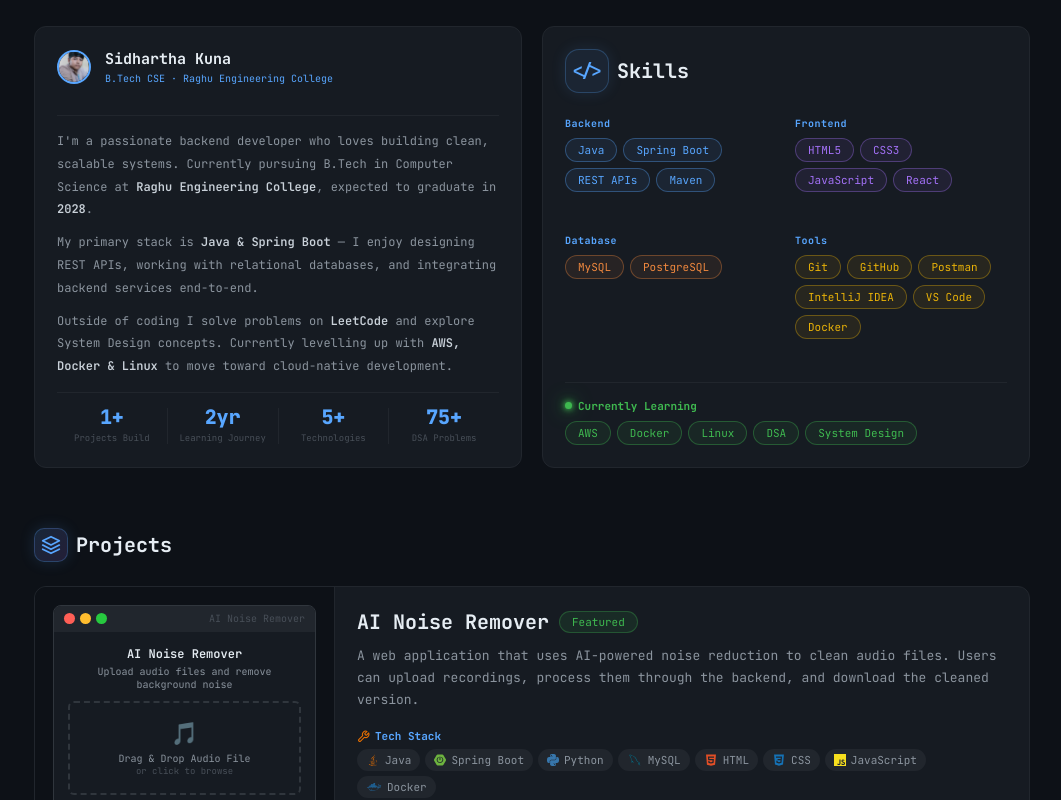
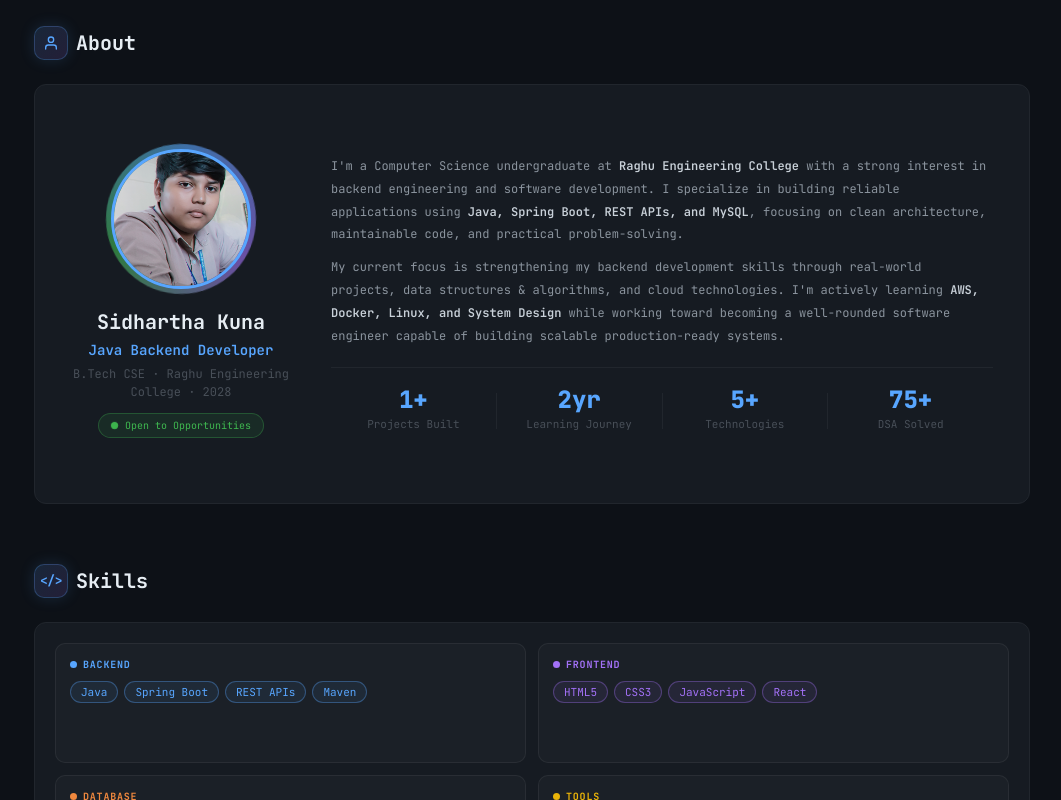
Before and after one commit to sidharthakuna/Portfolio, a React (Vite) app: page / in a window 1280 px wide. Shown: the part 620-1420 px from the top of the page, without its empty margins (108-1169 px from the left). Built offline with nearby package versions, Linux system fonts and the light colour scheme.

Commit message:
seperated the about and skill section

```diff
--- a/src/App.jsx
+++ b/src/App.jsx
@@ -17,7 +17,7 @@
         <Hero />
 
         <section className="section">
-          <div className="grid2">
+          <div className="about-skills-wrap">
             <About />
             <Skills />
           </div>
--- a/src/Stylings/About.css
+++ b/src/Stylings/About.css
@@ -1,49 +1,151 @@
+/* ============================================================
+   ABOUT — no heading overrides here.
+   .section-title lives in global.css (font-size, gap, margin).
+   .about-icon-box mirrors .project-icon-box exactly.
+============================================================ */
+
+/* ── Icon box: same dimensions & style as .project-icon-box ── */
+.about-icon-box {
+  width: 34px;
+  height: 34px;
+  flex-shrink: 0;
+
+  display: flex;
+  align-items: center;
+  justify-content: center;
+
+  border-radius: 10px;
+
+  background: linear-gradient(
+    135deg,
+    rgba(88, 166, 255, 0.15),
+    rgba(163, 113, 247, 0.15)
+  );
+
+  border: 1px solid rgba(88, 166, 255, 0.25);
+  color: #58A6FF;
+  box-shadow: 0 0 15px rgba(88, 166, 255, 0.15);
+}
+
+
+/* ── Card ──────────────────────────────────────────────────── */
 .about-card {
   display: flex;
   flex-direction: column;
-  justify-content: space-between;
-  min-height: 340px;
+  gap: 28px;
+  width: 100%;
+  padding: 36px;
+  min-height: 420px;
 }
 
-.about-header {
+.about-body {
+  display: grid;
+  grid-template-columns: 220px 1fr;
+  gap: 40px;
+  align-items: center;
+  flex: 1;
+}
+
+
+/* ── LEFT COLUMN ────────────────────────────────────────────── */
+.about-left {
   display: flex;
+  flex-direction: column;
   align-items: center;
-  gap: 14px;
-  margin-bottom: 16px;
+  text-align: center;
+  gap: 6px;
+}
+
+.about-avatar-wrap {
+  position: relative;
+  width: 140px;
+  height: 140px;
+  margin-bottom: 10px;
 }
 
 .about-avatar {
-  width: 34px;
-  height: 34px;
+  width: 140px;
+  height: 140px;
   border-radius: 50%;
   object-fit: cover;
-  border: 2px solid #58A6FF;
-  flex-shrink: 0;
+  border: 3px solid #58A6FF;
+  cursor: pointer;
   transition: all 0.3s ease;
-  cursor:pointer
+  position: relative;
+  z-index: 1;
 }
 
 .about-avatar:hover {
-  transform: scale(1.08);
-  box-shadow: 0 0 15px rgba(88, 166, 255, 0.45);
+  transform: scale(1.06);
+  box-shadow: 0 0 20px rgba(88, 166, 255, 0.5);
+}
+
+.about-avatar-ring {
+  position: absolute;
+  inset: -5px;
+  border-radius: 50%;
+  background: conic-gradient(#58A6FF, #A371F7, #3FB950, #58A6FF);
+  z-index: 0;
+  animation: spinRing 6s linear infinite;
+  opacity: 0.6;
+}
+
+@keyframes spinRing {
+  to { transform: rotate(360deg); }
 }
 
 .about-name {
-  font-size: 15px;
+  font-size: 20px;
   font-weight: 700;
   color: #E6EDF3;
+  margin-top: 4px;
 }
 
 .about-role {
-  font-size: 10px;
+  font-size: 14px;
   color: #58A6FF;
-  margin-top: 3px;
+  font-weight: 600;
 }
 
-.about-divider {
-  border: none;
-  border-top: 1px solid #21262D;
-  margin: 14px 0;
+.about-college {
+  font-size: 12px;
+  color: #484F58;
+  line-height: 1.5;
+}
+
+.about-open-badge {
+  display: inline-flex;
+  align-items: center;
+  gap: 7px;
+  background: rgba(63, 185, 80, 0.1);
+  border: 1px solid rgba(63, 185, 80, 0.3);
+  color: #3FB950;
+  font-size: 10px;
+  padding: 5px 12px;
+  border-radius: 999px;
+  margin-top: 6px;
+}
+
+.about-pulse {
+  width: 7px;
+  height: 7px;
+  background: #3FB950;
+  border-radius: 50%;
+  animation: pulse 2s infinite;
+  flex-shrink: 0;
+}
+
+@keyframes pulse {
+  0%, 100% { opacity: 1; transform: scale(1); }
+  50%       { opacity: 0.4; transform: scale(1.5); }
+}
+
+
+/* ── RIGHT COLUMN ───────────────────────────────────────────── */
+.about-right {
+  display: flex;
+  flex-direction: column;
+  justify-content: center;
 }
 
 .about-text {
@@ -57,6 +159,14 @@
   font-weight: 600;
 }
 
+.about-divider {
+  border: none;
+  border-top: 1px solid #21262D;
+  margin: 20px 0;
+}
+
+
+/* ── STATS ──────────────────────────────────────────────────── */
 .about-stats {
   display: flex;
   align-items: center;
@@ -68,14 +178,14 @@
 }
 
 .about-stat-num {
-  font-size: 20px;
+  font-size: 24px;
   font-weight: 800;
   color: #58A6FF;
   line-height: 1;
 }
 
 .about-stat-lbl {
-  font-size: 9px;
+  font-size: 11px;
   color: #484F58;
   margin-top: 5px;
   line-height: 1.4;
@@ -87,3 +197,28 @@
   background: #21262D;
   flex-shrink: 0;
 }
+
+
+/* ── RESPONSIVE ─────────────────────────────────────────────── */
+@media (max-width: 768px) {
+  .about-body {
+    grid-template-columns: 1fr;
+    gap: 28px;
+  }
+
+  .about-left {
+    flex-direction: column;
+    align-items: center;
+    text-align: center;
+  }
+}
+
+@media (max-width: 480px) {
+  .about-card { padding: 20px; }
+
+  .about-left {
+    flex-direction: column;
+    align-items: center;
+    text-align: center;
+  }
+}
--- a/src/Stylings/Skills.css
+++ b/src/Stylings/Skills.css
@@ -1,114 +1,153 @@
-.skills-card {
-  min-height: 340px;
+/* ============================================================
+   SKILLS — no heading overrides here.
+   .section-title lives in global.css (font-size, gap, margin).
+   .skills-icon-box mirrors .project-icon-box exactly.
+============================================================ */
+
+/* Outer wrapper — just flex column, no gap needed:
+   .section-title already has margin-bottom: 24px          */
+.skills-section {
   display: flex;
   flex-direction: column;
 }
 
-.skills-cols {
-  display: grid;
-  grid-template-columns: repeat(2, 1fr);
-  gap: 18px;
-  flex: 1;
-}
-
-.skill-head {
-  font-size: 10px;
-  font-weight: 700;
-  color: #58A6FF;
-  margin-bottom: 8px;
-  letter-spacing: 0.5px;
-}
+/* ── Icon box: same dimensions & gradient as .project-icon-box ── */
 .skills-icon-box {
-  width: 44px;
-  height: 44px;
+  width: 34px;
+  height: 34px;
+  flex-shrink: 0;
 
   display: flex;
   align-items: center;
   justify-content: center;
 
-  border-radius: 14px;
+  border-radius: 10px;
 
-  background: rgba(88, 166, 255, 0.08);
+  background: linear-gradient(
+    135deg,
+    rgba(88, 166, 255, 0.15),
+    rgba(163, 113, 247, 0.15)
+  );
+
   border: 1px solid rgba(88, 166, 255, 0.25);
+  color: #58A6FF;
+  box-shadow: 0 0 15px rgba(88, 166, 255, 0.15);
 
-  color: #58A6FF;
-
-  box-shadow:
-    0 0 15px rgba(88, 166, 255, 0.12);
-
-  font-size: 18px;
+  font-size: 13px;
   font-weight: 700;
-
-  transition: all 0.3s ease;
+  letter-spacing: -0.5px;
 }
 
-.skills-icon-box:hover {
-  transform: translateY(-2px);
 
-  box-shadow:
-    0 0 20px rgba(88, 166, 255, 0.2);
+/* ── Card ──────────────────────────────────────────────────── */
+.skills-card {
+  display: flex;
+  flex-direction: column;
+  padding: 20px;
 }
 
+
+/* ── Category Grid ─────────────────────────────────────────── */
+.skills-cols {
+  display: grid;
+  grid-template-columns: repeat(2, 1fr);
+  gap: 12px;
+}
+
+.skill-group {
+  background: rgba(255, 255, 255, 0.025);
+  border: 1px solid rgba(255, 255, 255, 0.06);
+  border-radius: 10px;
+  padding: 14px;
+
+  min-height: 120px;
+
+  display: flex;
+  flex-direction: column;
+  justify-content: flex-start;
+
+  transition: background 0.2s ease, border-color 0.2s ease, transform 0.2s ease;
+}
+
+.skill-group:hover {
+  background: rgba(255, 255, 255, 0.05);
+  transform: translateY(-2px);
+}
+
+.skill-group--blue:hover   { border-color: rgba(88,  166, 255, 0.3); }
+.skill-group--purple:hover { border-color: rgba(163, 113, 247, 0.3); }
+.skill-group--orange:hover { border-color: rgba(240, 136,  62, 0.3); }
+.skill-group--yellow:hover { border-color: rgba(234, 179,   8, 0.3); }
+
+
+/* ── Category Heading ──────────────────────────────────────── */
+.skill-head {
+  font-size: 10px;
+  font-weight: 700;
+  text-transform: uppercase;
+  letter-spacing: 0.8px;
+  margin-bottom: 10px;
+  display: flex;
+  align-items: center;
+  gap: 6px;
+}
+
+.skill-head--blue   { color: #58A6FF; }
+.skill-head--purple { color: #A371F7; }
+.skill-head--orange { color: #F0883E; }
+.skill-head--yellow { color: #EAB308; }
+
+
+/* ── Dots ──────────────────────────────────────────────────── */
+.skill-dot {
+  width: 7px;
+  height: 7px;
+  border-radius: 50%;
+  display: inline-block;
+  flex-shrink: 0;
+}
+
+.dot-blue   { background: #58A6FF; }
+.dot-purple { background: #A371F7; }
+.dot-orange { background: #F0883E; }
+.dot-yellow { background: #EAB308; }
+
+
+/* ── Pills ─────────────────────────────────────────────────── */
 .skill-pill-row {
   display: flex;
   flex-wrap: wrap;
   gap: 6px;
 }
 
-/* Base pill */
 .skill-pill {
   display: inline-block;
-  padding: 4px 12px;
+  padding: 3px 10px;
   border-radius: 20px;
   font-size: 11px;
   font-weight: 500;
-  border: 1px solid;
+  border: 1px solid transparent;
   font-family: 'JetBrains Mono', monospace;
+  cursor: default;
+  transition: transform 0.15s ease, box-shadow 0.15s ease;
 }
 
-/* Blue — Backend */
-.pill-blue {
-  background: rgba(88, 166, 255, 0.08);
-  border-color: rgba(88, 166, 255, 0.35);
-  color: #58A6FF;
-}
+.skill-pill:hover { transform: translateY(-1px); }
 
-/* Grey — Frontend & Tools */
-.pill-grey {
-  background: rgba(139, 148, 158, 0.08);
-  border-color: rgba(139, 148, 158, 0.25);
-  color: #8B949E;
-}
+.pill-blue   { background: rgba(88,  166, 255, 0.08); border-color: rgba(88,  166, 255, 0.35); color: #58A6FF; }
+.pill-purple { background: rgba(163, 113, 247, 0.08); border-color: rgba(163, 113, 247, 0.35); color: #A371F7; }
+.pill-orange { background: rgba(240, 136,  62, 0.08); border-color: rgba(240, 136,  62, 0.35); color: #F0883E; }
+.pill-yellow { background: rgba(234, 179,   8, 0.08); border-color: rgba(234, 179,   8, 0.35); color: #EAB308; }
+.pill-green  { background: rgba( 63, 185,  80, 0.08); border-color: rgba( 63, 185,  80, 0.35); color: #3FB950; }
 
-/* Orange — Database */
-.pill-orange {
-  background: rgba(240, 136, 62, 0.08);
-  border-color: rgba(240, 136, 62, 0.35);
-  color: #F0883E;
-}
+.pill-blue:hover   { box-shadow: 0 0 10px rgba(88,  166, 255, 0.25); }
+.pill-purple:hover { box-shadow: 0 0 10px rgba(163, 113, 247, 0.25); }
+.pill-orange:hover { box-shadow: 0 0 10px rgba(240, 136,  62, 0.25); }
+.pill-yellow:hover { box-shadow: 0 0 10px rgba(234, 179,   8, 0.25); }
+.pill-green:hover  { box-shadow: 0 0 10px rgba( 63, 185,  80, 0.25); }
 
-/* Purple — Frontend */
-.pill-purple {
-  background: rgba(163, 113, 247, 0.08);
-  border-color: rgba(163, 113, 247, 0.35);
-  color: #A371F7;
-}
 
-/* Yellow — Tools */
-.pill-yellow {
-  background: rgba(234, 179, 8, 0.08);
-  border-color: rgba(234, 179, 8, 0.35);
-  color: #EAB308;
-}
-
-/* Green — Currently Learning */
-.pill-green {
-  background: rgba(63, 185, 80, 0.08);
-  border-color: rgba(63, 185, 80, 0.35);
-  color: #3FB950;
-}
-
-/* Currently Learning section */
+/* ── Currently Learning ─────────────────────────────────────  */
 .skills-learn-section {
   margin-top: 18px;
   padding-top: 16px;
@@ -116,13 +155,15 @@
 }
 
 .skills-learn-label {
-  font-size: 11px;
-  font-weight: 700;
-  color: #3FB950;
-  margin-bottom: 8px;
   display: flex;
   align-items: center;
-  gap: 6px;
+  gap: 7px;
+  font-size: 10px;
+  font-weight: 700;
+  text-transform: uppercase;
+  letter-spacing: 0.8px;
+  color: #3FB950;
+  margin-bottom: 10px;
 }
 
 .learn-dot {
@@ -131,28 +172,20 @@
   border-radius: 50%;
   background: #3FB950;
   display: inline-block;
-  animation: learningPulse 1.2s infinite;
+  flex-shrink: 0;
+  animation: learningPulse 1.4s ease-in-out infinite;
 }
 
 @keyframes learningPulse {
-  0%,100% {
+  0%, 100% {
     opacity: 1;
-    box-shadow:
-      0 0 5px #3FB950,
-      0 0 10px #3FB950,
-      0 0 20px #3FB950;
+    box-shadow: 0 0 4px #3FB950, 0 0 10px #3FB950, 0 0 18px rgba(63, 185, 80, 0.5);
   }
-
-  50% {
-    opacity: 0.3;
-    box-shadow: none;
-  }
+  50% { opacity: 0.3; box-shadow: none; }
 }
 
-/* ===========================
-   RESPONSIVE
-=========================== */
 
+/* ── Responsive ─────────────────────────────────────────────  */
 @media (max-width: 992px) {
   .skills-cols { grid-template-columns: repeat(2, 1fr); }
 }
--- a/src/Stylings/global.css
+++ b/src/Stylings/global.css
@@ -137,3 +137,13 @@
     scroll-margin-top: 120px;
   }
 }
+
+.about-skills-wrap {
+  display: flex;
+  flex-direction: column;
+  gap: 60px;
+}
+
+.about-skills-wrap > * {
+  width: 100%;
+}
--- a/src/components/About.jsx
+++ b/src/components/About.jsx
@@ -2,48 +2,67 @@
 import { useState } from "react";
 import profilePic from "../assets/profile.jpg";
 import DP from "./DP";
+import { FiUser } from "react-icons/fi";
 
 function About() {
-
-  const [showProfile,setShowProfile] = useState(false);
+  const [showProfile, setShowProfile] = useState(false);
 
   return (
-    <section id="about" className="card about-card">
-      <div className="about-header">
+    <div id="about">
+
+      {/* HEADING — same structure & class as Projects */}
+      <div className="section-title">
+        <span className="about-icon-box">
+          <FiUser size={16} />
+        </span>
+        About
+      </div>
+
+      <div className="card about-card">
+
+        {/* BODY — left + right */}
+        <div className="about-body">
+
+          {/* LEFT — Profile Photo */}
+          <div className="about-left">
+            <div className="about-avatar-wrap">
               <img
                 src={profilePic}
                 alt="Sidhartha Kuna"
                 className="about-avatar"
-          onClick={()=>setShowProfile(true)}
+                onClick={() => setShowProfile(true)}
               />
-        <div>
+              <div className="about-avatar-ring" />
+            </div>
+
             <div className="about-name">Sidhartha Kuna</div>
-          <div className="about-role">B.Tech CSE · Raghu Engineering College</div>
+            <div className="about-role">Java Backend Developer</div>
+            <div className="about-college">B.Tech CSE · Raghu Engineering College · 2028</div>
+
+            <div className="about-open-badge">
+              <span className="about-pulse" />
+              Open to Opportunities
             </div>
           </div>
 
-      <div className="about-divider" />
-
+          {/* RIGHT — Content */}
+          <div className="about-right">
             <p className="about-text">
-        I'm a passionate backend developer who loves building clean, scalable
-        systems. Currently pursuing B.Tech in Computer Science at{" "}
-        <span className="about-highlight">Raghu Engineering College</span>,
-        expected to graduate in <span className="about-highlight">2028</span>.
+              I'm a Computer Science undergraduate at{" "}
+              <span className="about-highlight">Raghu Engineering College{" "}</span>
+              with a strong interest in backend engineering and software development.
+              I specialize in building reliable applications using{" "}
+              <span className="about-highlight">Java, Spring Boot, REST APIs, and MySQL</span>,
+              focusing on clean architecture, maintainable code, and practical problem-solving.
             </p>
 
             <p className="about-text" style={{ marginTop: "10px" }}>
-        My primary stack is{" "}
-        <span className="about-highlight">Java & Spring Boot</span> — I enjoy
-        designing REST APIs, working with relational databases, and integrating
-        backend services end-to-end.
-      </p>
-
-      <p className="about-text" style={{ marginTop: "10px" }}>
-        Outside of coding I solve problems on{" "}
-        <span className="about-highlight">LeetCode</span> and explore System
-        Design concepts. Currently levelling up with{" "}
-        <span className="about-highlight">AWS, Docker & Linux</span> to move
-        toward cloud-native development.
+              My current focus is strengthening my backend development skills through
+              real-world projects, data structures & algorithms, and cloud technologies.
+              I'm actively learning{" "}
+              <span className="about-highlight">AWS, Docker, Linux, and System Design{" "}</span>
+              while working toward becoming a well-rounded software engineer capable of
+              building scalable production-ready systems.
             </p>
 
             <div className="about-divider" />
@@ -51,7 +70,7 @@
             <div className="about-stats">
               <div className="about-stat">
                 <div className="about-stat-num">1+</div>
-          <div className="about-stat-lbl">Projects Build</div>
+                <div className="about-stat-lbl">Projects Built</div>
               </div>
               <div className="about-stat-sep" />
               <div className="about-stat">
@@ -66,14 +85,16 @@
               <div className="about-stat-sep" />
               <div className="about-stat">
                 <div className="about-stat-num">75+</div>
-          <div className="about-stat-lbl">DSA Problems</div>
+                <div className="about-stat-lbl">DSA Solved</div>
               </div>
             </div>
-      <DP
-        isOpen = {showProfile}
-        onClose={()=>setShowProfile(false)}
-      ></DP>
-    </section>
+          </div>
+
+        </div>
+      </div>
+
+      <DP isOpen={showProfile} onClose={() => setShowProfile(false)} />
+    </div>
   );
 }
 
--- a/src/components/Skills.jsx
+++ b/src/components/Skills.jsx
@@ -2,17 +2,23 @@
 
 function Skills() {
   return (
-    <section id="skills" className="card skills-card">
+    <section id="skills" className="skills-section">
+
+      {/* Heading — same structure as Projects */}
       <div className="section-title">
-        <span className="skills-icon-box">
-          {"</>"}
-        </span>
+        <span className="skills-icon-box">{"</>"}</span>
         Skills
       </div>
 
+      <div className="card skills-card">
+
         <div className="skills-cols">
-        <div>
-          <div className="skill-head">Backend</div>
+
+          <div className="skill-group skill-group--blue">
+            <div className="skill-head skill-head--blue">
+              <span className="skill-dot dot-blue" />
+              Backend
+            </div>
             <div className="skill-pill-row">
               <span className="skill-pill pill-blue">Java</span>
               <span className="skill-pill pill-blue">Spring Boot</span>
@@ -21,8 +27,11 @@
             </div>
           </div>
 
-        <div>
-          <div className="skill-head">Frontend</div>
+          <div className="skill-group skill-group--purple">
+            <div className="skill-head skill-head--purple">
+              <span className="skill-dot dot-purple" />
+              Frontend
+            </div>
             <div className="skill-pill-row">
               <span className="skill-pill pill-purple">HTML5</span>
               <span className="skill-pill pill-purple">CSS3</span>
@@ -31,16 +40,22 @@
             </div>
           </div>
 
-        <div>
-          <div className="skill-head">Database</div>
+          <div className="skill-group skill-group--orange">
+            <div className="skill-head skill-head--orange">
+              <span className="skill-dot dot-orange" />
+              Database
+            </div>
             <div className="skill-pill-row">
               <span className="skill-pill pill-orange">MySQL</span>
               <span className="skill-pill pill-orange">PostgreSQL</span>
             </div>
           </div>
 
-        <div>
-          <div className="skill-head">Tools</div>
+          <div className="skill-group skill-group--yellow">
+            <div className="skill-head skill-head--yellow">
+              <span className="skill-dot dot-yellow" />
+              Tools
+            </div>
             <div className="skill-pill-row">
               <span className="skill-pill pill-yellow">Git</span>
               <span className="skill-pill pill-yellow">GitHub</span>
@@ -50,6 +65,7 @@
               <span className="skill-pill pill-yellow">Docker</span>
             </div>
           </div>
+
         </div>
 
         <div className="skills-learn-section">
@@ -59,11 +75,12 @@
           </div>
           <div className="skill-pill-row">
             <span className="skill-pill pill-green">AWS</span>
-          <span className="skill-pill pill-green">Docker</span>
             <span className="skill-pill pill-green">Linux</span>
             <span className="skill-pill pill-green">DSA</span>
             <span className="skill-pill pill-green">System Design</span>
           </div>
+        </div>
+
       </div>
     </section>
   );
```
Lines whose indentation alone changed are shown as unchanged.
